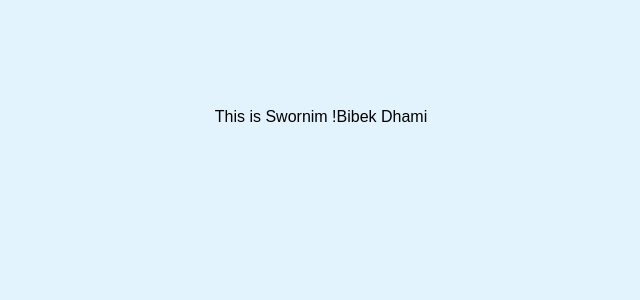
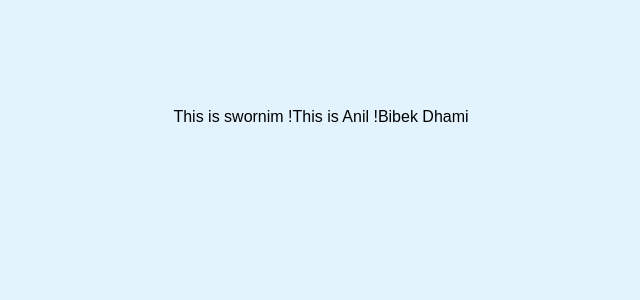
Before and after one commit to anilkc01/Sem1, a Flask app: page / in a window 1280 px wide. Shown: the part 345-645 px from the top of the page, without its empty margins (319-959 px from the left). Run offline with Flask 3, Linux system fonts and the light colour scheme; a user stored in the database is signed in; data comes from the database, SQL or seed files in the repository; some libraries are stand-ins or nearby versions.

Commit message:
anil added

```diff
--- a/templates/index.html
+++ b/templates/index.html
@@ -6,7 +6,8 @@
 
 {% block main %}
 
-    <span class="display">This is Swornim !</span>
+    <span class="display">This is swornim !</span>
+    <span class="display">This is Anil !</span>
     <span class="display">{{ info }}</span>
 
 {% endblock %}
```
